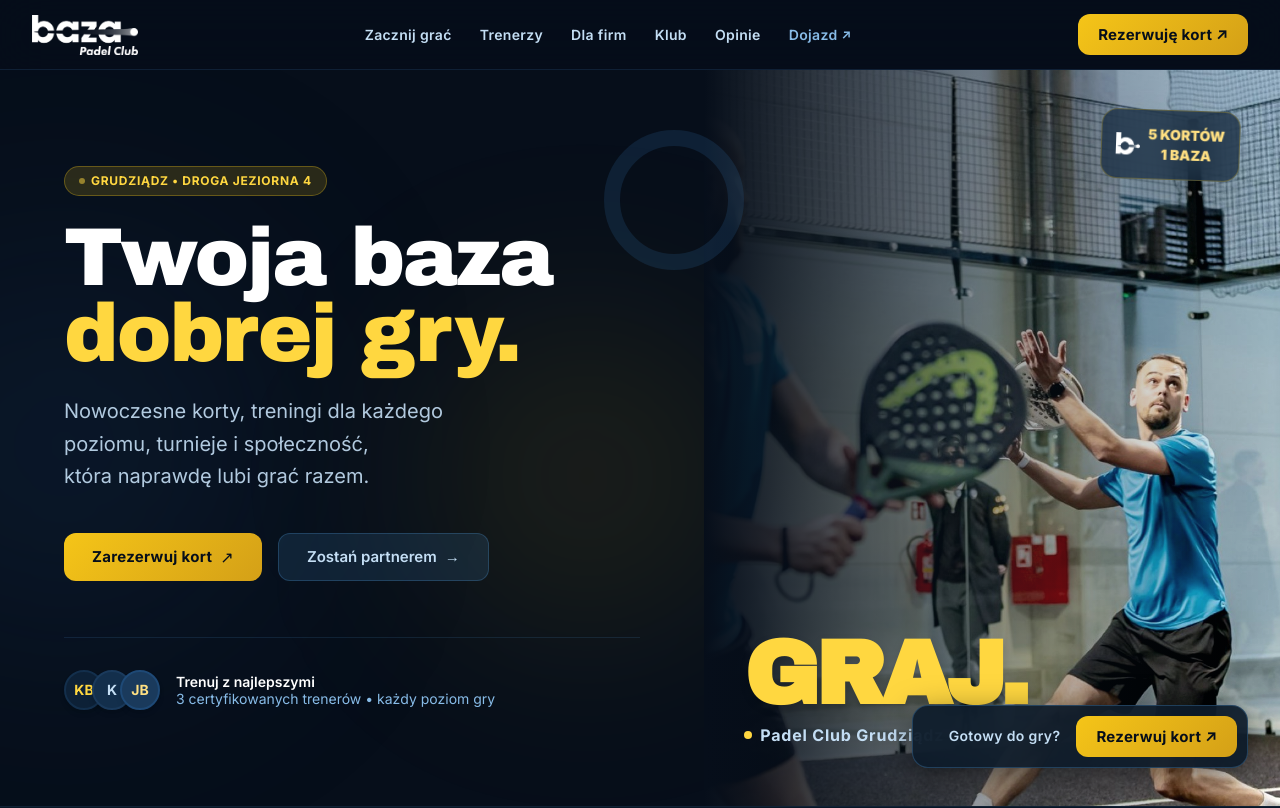
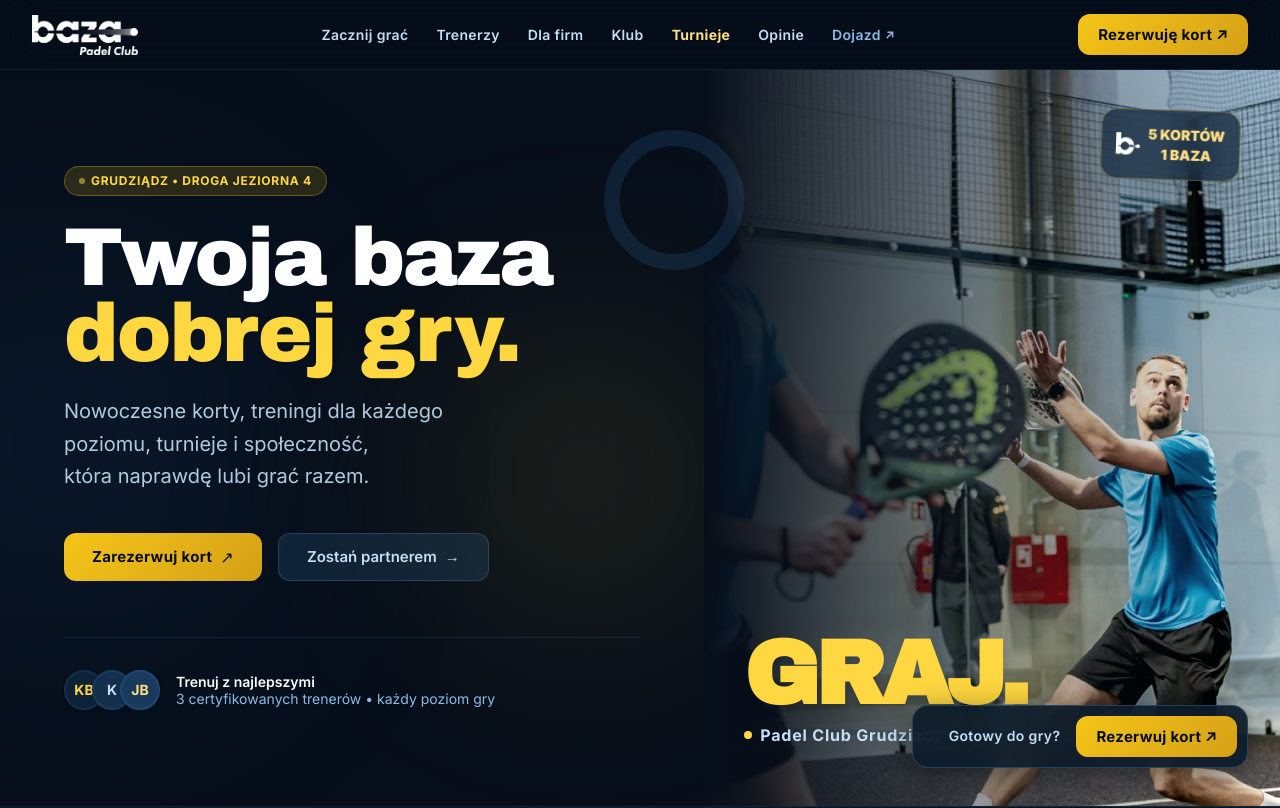
Before and after one commit to Fakelatency/Baza-Landing, a Next.js app: page / in a window 1280 px wide. Shown: the top 808 px of the page. Built offline with nearby package versions, Linux system fonts and the light colour scheme.

Commit message:
feat: add link to /turnieje in navbar and club tournament card

```diff
--- a/src/components/Club.tsx
+++ b/src/components/Club.tsx
@@ -33,7 +33,10 @@
           <div className="absolute bottom-0 left-0 right-0 p-7 z-10">
             <span className="text-gold-400 text-2xl mb-2 block">◎</span>
             <h3 className="font-archivo text-2xl mb-3 tracking-tight text-white">Turnieje na żywo</h3>
-            <p className="text-navy-100 text-sm leading-relaxed">Czytelne wyniki, sportowe emocje i rozgrywki, które integrują graczy na każdym poziomie.</p>
+            <p className="text-navy-100 text-sm leading-relaxed mb-3">Czytelne wyniki, sportowe emocje i rozgrywki, które integrują graczy na każdym poziomie.</p>
+            <a href="/turnieje" className="inline-flex items-center gap-1.5 text-xs font-bold text-gold-400 hover:text-gold-300 transition-colors uppercase tracking-wider border-b border-gold-400/40 pb-0.5">
+              Przejdź do turniejów →
+            </a>
           </div>
         </div>
 
--- a/src/components/Navbar.tsx
+++ b/src/components/Navbar.tsx
@@ -38,6 +38,12 @@
         <Link href="#klub" className="hover:text-gold-400 transition-colors">
           Klub
         </Link>
+        <Link
+          href="/turnieje"
+          className="text-gold-300 hover:text-gold-400 transition-colors flex items-center gap-1 font-bold"
+        >
+          Turnieje
+        </Link>
         <Link href="#opinie" className="hover:text-gold-400 transition-colors">
           Opinie
         </Link>
@@ -52,6 +58,12 @@
       </nav>
 
       <div className="flex items-center gap-3">
+        <Link
+          href="/turnieje"
+          className="hidden sm:inline-flex lg:hidden text-xs font-bold text-gold-300 hover:text-gold-400 px-3 py-2 rounded-xl bg-navy-800/80 border border-gold-500/25 transition-all"
+        >
+          Turnieje
+        </Link>
         <a
           href="https://playmore.pl/klub/baza-padel-club/"
           target="_blank"
```
